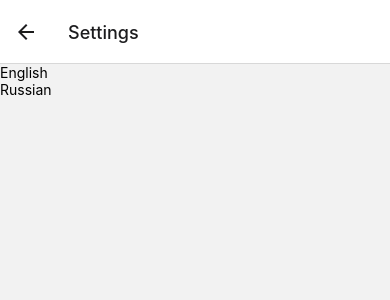
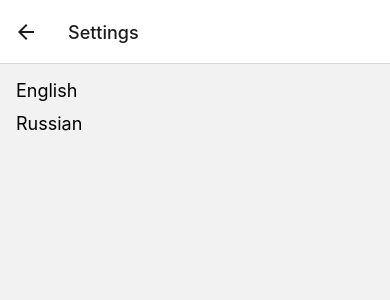
Before and after one commit to TULENp/VehicleMap, a React Native app: screen /Settings in a window 390 px wide. Shown: the top 300 px of the page. Built offline with nearby package versions, Linux system fonts and the light colour scheme; what expo-localization would draw is missing.

Commit message:
Add switch lang func

```diff
--- a/src/i18n/i18n.js
+++ b/src/i18n/i18n.js
@@ -5,22 +5,15 @@ import en from './translations/en.json';
 import ru from './translations/ru.json';
 
 
-// creating a language detection plugin using expo
+// language detection plugin
 const languageDetector = {
     type: 'languageDetector',
     async: true, // async detection
     detect: (callback) => {
-        // We will get back a string like "en-UK".
+        // will return users language code (like "en-UK").
         callback(Localization.locale);
     },
-
-    init: () => {
-    },
-
-    cacheUserLanguage: () => {
-    },
 };
-
 
 i18n
     .use(initReactI18next) // passes i18n down to react-i18next
@@ -28,8 +21,7 @@ i18n
     .init({
         fallbackLng: 'en-US',
         compatibilityJSON: 'v3',
-        // the translations
-
+        //languages
         resources: {
             'en-US': {
                 translation: en
@@ -39,15 +31,6 @@ i18n
             },
             // have a initial namespace
             ns: ['translation'],
-            supportedLngs: [  // Supported languages
-                {
-                    code: 'en-US',
-                    locale: 'English'
-                }, {
-                    code: 'ru-RU',
-                    locale: 'Russian'
-                }
-            ],
             defaultNS: 'translation',
             interpolation: {
                 escapeValue: false // not needed for react
--- /dev/null
+++ b/src/i18n/translations/supportedLanguages.js
@@ -0,0 +1,9 @@
+export const supportedLanguages = [
+    {
+        code: 'en-US',
+        locale: 'English'
+    }, {
+        code: 'ru-RU',
+        locale: 'Russian'
+    }
+]
--- a/src/screens/MainScreen.tsx
+++ b/src/screens/MainScreen.tsx
@@ -49,7 +49,7 @@ export function MainScreen() {
 
     return (
         <View style={styles.container}>
-            <Button title='settings' onPress={() => navigate('Settings')} />
+            <Button title={t('listTab')} onPress={() => navigate('Settings')} />
             <Filters selectedCategories={selectedCategories} setSelectedCategories={setSelectedCategories} submit={filter} />
             <TabView
                 tabBarPosition='bottom'
--- a/src/screens/SettingsScreen.tsx
+++ b/src/screens/SettingsScreen.tsx
@@ -1,24 +1,39 @@
 
+import React from 'react';
 import { FlatList, StyleSheet, Text, TouchableOpacity, View } from 'react-native';
-import { useTranslation } from "react-i18next";
+import { useTranslation } from 'react-i18next';
+import { supportedLanguages } from '../i18n/translations/supportedLanguages';
 
-//FIXME ts errors
+
 export function SettingsScreen() {
-    const { t, i18n } = useTranslation();
-    // Supported Languages List
-    const { supportedLngs } = i18n.services.resourceStore.data;
-    console.log(t('listTab'));
+    const { i18n } = useTranslation();
+
+    //change language
+    const changeLanguage = (code: string) => {
+        i18n.changeLanguage(code);
+    };
 
     return (
-        <View>
-            <FlatList data={supportedLngs} renderItem={({ item }) => (
-
-                <TouchableOpacity onPress={() => i18n.changeLanguage(item.code)}>
-                    <Text>{item.locale}</Text>
-                </TouchableOpacity>
-
-            )} />
+        <View style={styles.container}>
+            <FlatList
+                data={supportedLanguages}
+                renderItem={({ item }) => (
+                    <TouchableOpacity onPress={() => changeLanguage(item.code)}>
+                        <Text style={styles.languageText}>{item.locale}</Text>
+                    </TouchableOpacity>
+                )}
+            />
         </View>
-
     );
 }
+
+const styles = StyleSheet.create({
+    container: {
+        flex: 1,
+        padding: 16,
+    },
+    languageText: {
+        fontSize: 18,
+        marginBottom: 12,
+    },
+});
```
